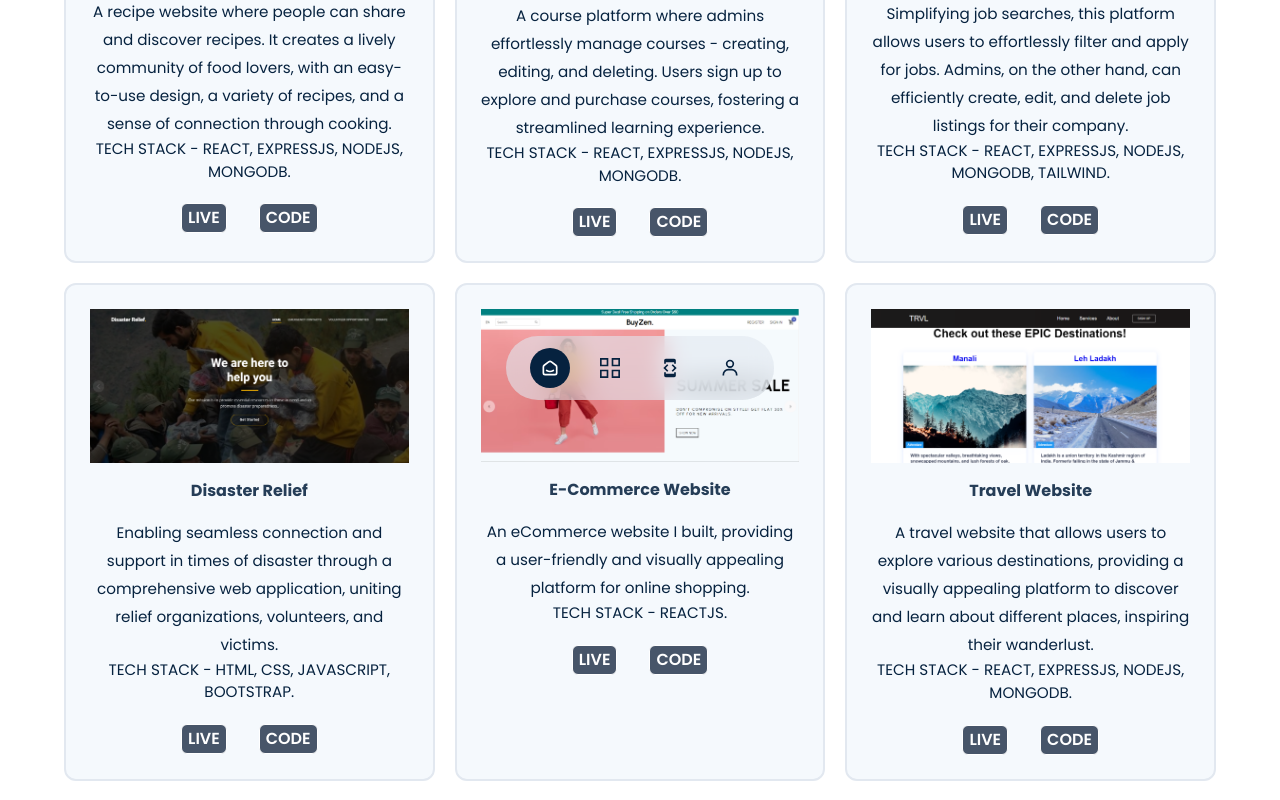
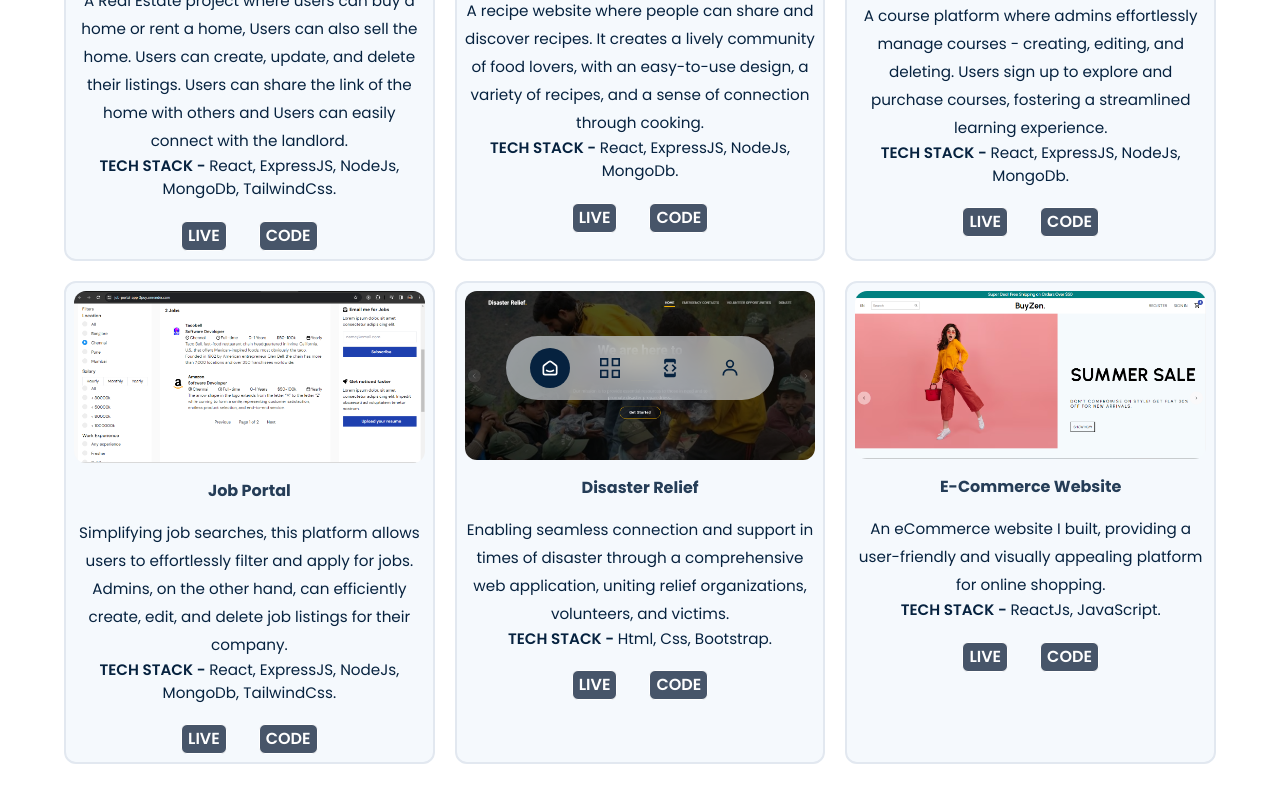
Before and after one commit to vinaybh01/Portfolio-, a React (Vite) app: page / in a window 1280 px wide. Shown: the part 1200-2000 px from the top of the page. Built offline with nearby package versions, Linux system fonts and the light colour scheme; a web font is replaced by a local one.

Commit message:
New project added to portfolio

```diff
--- a/index.html
+++ b/index.html
@@ -7,7 +7,7 @@
       href="https://encrypted-tbn0.gstatic.com/images?q=tbn:ANd9GcQpfuDhR4dwRjBBqm_TTch_sKc63AmxTHJhO5bLjuIXUC5SNgheCsTR8yyQkKVrcLGM9bM&usqp=CAU"
     />
     <meta name="viewport" content="width=device-width, initial-scale=1.0" />
-    <title>Vinay B H</title>
+    <title>Vinay B H | Full Stack Dev</title>
   </head>
   <body>
     <div id="root"></div>
--- a/src/Content.js
+++ b/src/Content.js
@@ -4,7 +4,6 @@ import Hero_person from "./assets/images/Hero/person2.png";
 import tail from "./assets/images/Skills/tailwind-css.png";
 import mongo from "./assets/images/Skills/mongodb.png";
 import html from "./assets/images/Skills/html5.png";
-import java from "./assets/images/Skills/java.png";
 import js from "./assets/images/Skills/javascript.png";
 import ex from "./assets/images/Skills/express.png";
 import css from "./assets/images/Skills/css3.png";
@@ -17,7 +16,8 @@ import pic2 from "./assets/images/Services/course.png";
 import pic3 from "./assets/images/Services/jobportal.png";
 import pic4 from "./assets/images/Services/dis.png";
 import pic5 from "./assets/images/Services/ecommerce.png";
-import pic6 from "./assets/images/Services/travel.png";
+// import pic6 from "./assets/images/Services/travel.png";
+import pic7 from "./assets/images/Services/real.png";
 
 import {
   GrGithub,
@@ -125,9 +125,17 @@ export const content = {
     subtitle: "Take a look at my projects:",
     service_content: [
       {
+        title: "Real Estate",
+        para: "A Real Estate project where users can buy a home or rent a home, Users can also sell the home. Users can create, update, and delete their listings. Users can share the link of the home with others and Users can easily connect with the landlord.",
+        para2: "React, ExpressJS, NodeJs, MongoDb, TailwindCss.",
+        logo: pic7,
+        demo: "https://mern-estate-cq90.onrender.com",
+        code: "https://github.com/vinaybh01/mern-estate",
+      },
+      {
         title: "Recipe Website",
         para: "A recipe website where people can share and discover recipes. It creates a lively community of food lovers, with an easy-to-use design, a variety of recipes, and a sense of connection through cooking.",
-        para2: "TECH STACK - REACT, EXPRESSJS, NODEJS, MONGODB.",
+        para2: "React, ExpressJS, NodeJs, MongoDb.",
         logo: pic1,
         demo: "https://recipe-app-h06o.onrender.com",
         code: "https://github.com/vinaybh01/recipe-web-frontend",
@@ -135,7 +143,7 @@ export const content = {
       {
         title: "Course Selling & Buying Website",
         para: "A course platform where admins effortlessly manage courses - creating, editing, and deleting. Users sign up to explore and purchase courses, fostering a streamlined learning experience.",
-        para2: "TECH STACK - REACT, EXPRESSJS, NODEJS, MONGODB.",
+        para2: "React, ExpressJS, NodeJs, MongoDb.",
         logo: pic2,
         demo: "https://course-app-mern.onrender.com",
         code: "https://github.com/vinaybh01/course-selling-app-client",
@@ -143,7 +151,7 @@ export const content = {
       {
         title: "Job Portal",
         para: "Simplifying job searches, this platform allows users to effortlessly filter and apply for jobs. Admins, on the other hand, can efficiently create, edit, and delete job listings for their company.",
-        para2: "TECH STACK - REACT, EXPRESSJS, NODEJS, MONGODB, TAILWIND.",
+        para2: "React, ExpressJS, NodeJs, MongoDb, TailwindCss.",
         logo: pic3,
         demo: "https://job-portal-app-3puy.onrender.com",
         code: "https://github.com/vinaybh01/job-portal-frontend",
@@ -151,7 +159,7 @@ export const content = {
       {
         title: "Disaster Relief",
         para: "Enabling seamless connection and support in times of disaster through a comprehensive web application, uniting relief organizations, volunteers, and victims.",
-        para2: "TECH STACK - HTML, CSS, JAVASCRIPT, BOOTSTRAP.",
+        para2: "Html, Css, Bootstrap.",
         logo: pic4,
         demo: "https://ybhumi.github.io/disaster-relief",
         code: "https://github.com/vinaybh01/disaster-relief",
@@ -159,18 +167,10 @@ export const content = {
       {
         title: "E-Commerce Website",
         para: " An eCommerce website I built, providing a user-friendly and visually appealing platform for online shopping.",
-        para2: "TECH STACK - REACTJS.",
+        para2: "ReactJs, JavaScript.",
         logo: pic5,
         demo: "https://vinaybh0107-ecommerce.netlify.app",
         code: "https://github.com/vinaybh01/ecommerce-website",
-      },
-      {
-        title: "Travel Website",
-        para: "A travel website that allows users to explore various destinations, providing a visually appealing platform to discover and learn about different places, inspiring their wanderlust.",
-        para2: "TECH STACK - REACT, EXPRESSJS, NODEJS, MONGODB.",
-        logo: pic6,
-        demo: "https://vinaybh0107-travel-website.netlify.app",
-        code: "https://github.com/vinaybh01/travelling-website",
       },
     ],
   },
--- a/src/components/Services.jsx
+++ b/src/components/Services.jsx
@@ -1,12 +1,10 @@
 import { content } from "../Content";
-import DEMO from "../assets/images/Services/demo.png";
-import CODE from "../assets/images/Services/code.png";
 
 const Services = () => {
   const { services } = content;
   return (
     <section id="services">
-      <div className="md:container px-5 py-14">
+      <div className="md:container px-4 py-14">
         <h2 className="title" data-aos="fade-down">
           {services.title}
         </h2>
@@ -21,13 +19,19 @@ const Services = () => {
           {services.service_content.map((content, i) => (
             <div
               key={i}
-              className="min-w-[20rem] duration-300 border-2 border-slate-200 rounded-xl text-center bg-bg_light_primary p-6 flex-1 group-hover:blur-sm
-              hover:!blur-none "
+              className="min-w-[22rem] duration-300 border-2 border-slate-200 rounded-xl text-center bg-bg_light_primary p-2 flex-1 hover:border-slate-400 hover:border-3"
             >
-              <img src={content.logo} alt="..." className="mx-auto " />
+              <img
+                src={content.logo}
+                alt="..."
+                className="mx-auto rounded-xl"
+              />
               <h6 className="my-3">{content.title}</h6>
               <p className="leading-7">{content.para}</p>
-              <p>{content.para2}</p>
+              <p className="">
+                <span className="font-semibold">TECH STACK - </span>
+                {content.para2}
+              </p>
               <div className="links flex space-x-4 font-semibold pt-5 justify-center gap-2">
                 <a href={content.demo}>
                   <button className="border px-1.5 py-0.5 rounded-md bg-slate-600 hover:bg-slate-800 text-white">
--- a/src/components/Skills.jsx
+++ b/src/components/Skills.jsx
@@ -37,12 +37,12 @@ const Skills = () => {
   return (
     <section className="min-h-fit bg-bg_light_primary" id="skills">
       {/* modal */}
-      <Modal style={customStyles}>
-        <div className="flex items-center gap-2">
+      {/* <Modal style={customStyles}>
+        <div className="flex items-center  gap-2">
           <img className="h-10" src={selectSkill?.logo} alt="..." />
           <h6>{selectSkill?.name}</h6>
         </div>
-      </Modal>
+      </Modal> */}
 
       {/* content */}
       <div className="md:container px-5  py-14">
@@ -55,8 +55,7 @@ const Skills = () => {
           {skills.skills_content.map((skill, i) => (
             <div
               key={i}
-              className="sm:cursor-pointer relative group w-[110px] sm:w-[145px] flex items-center
-                gap-5 p-5"
+              className="sm:cursor-pointer relative group w-[110px] sm:w-[145px] flex items-center gap-5 p-5 "
             >
               {" "}
               <div className="">
```
Also changed, not shown: src/assets/images/Services/real.png (added).
